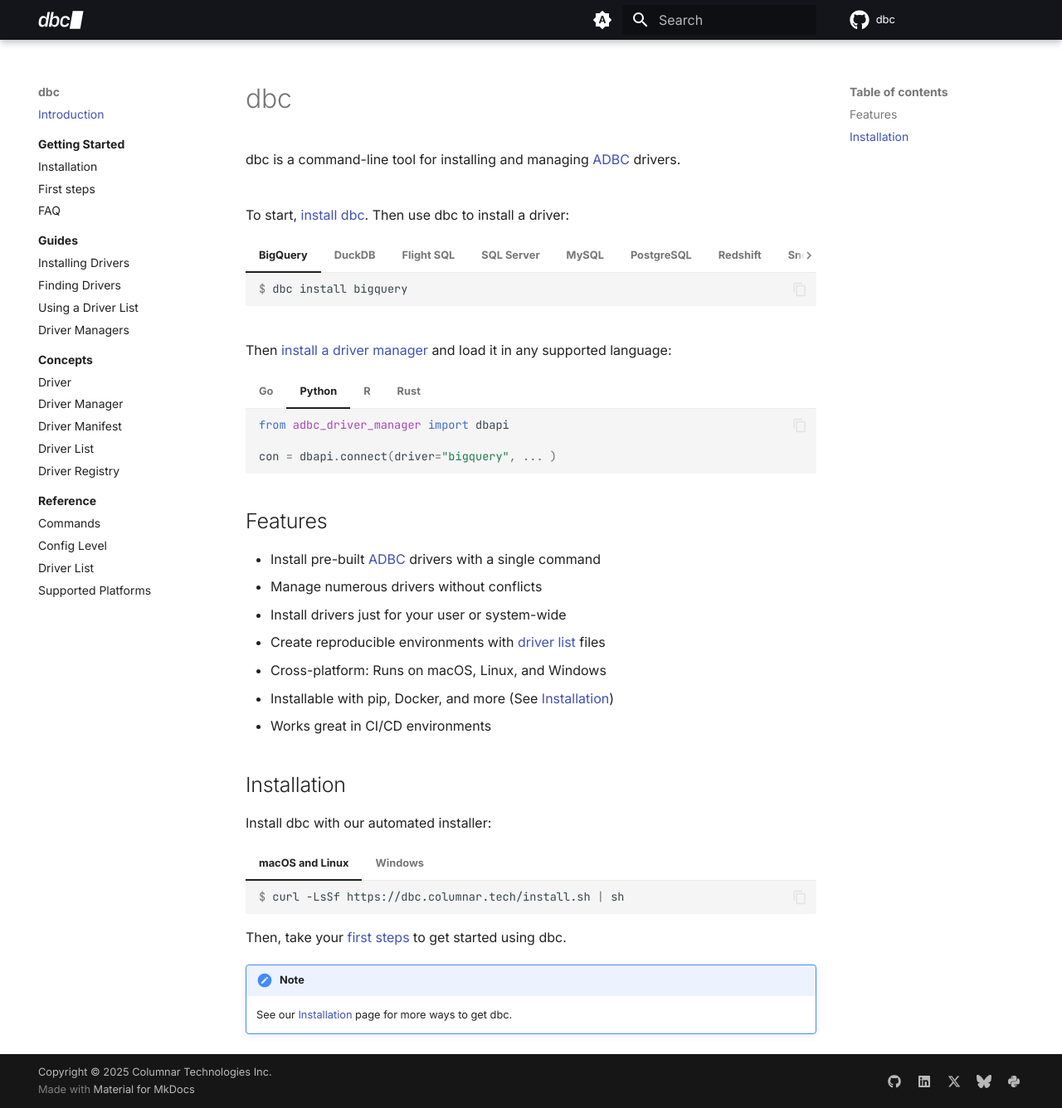
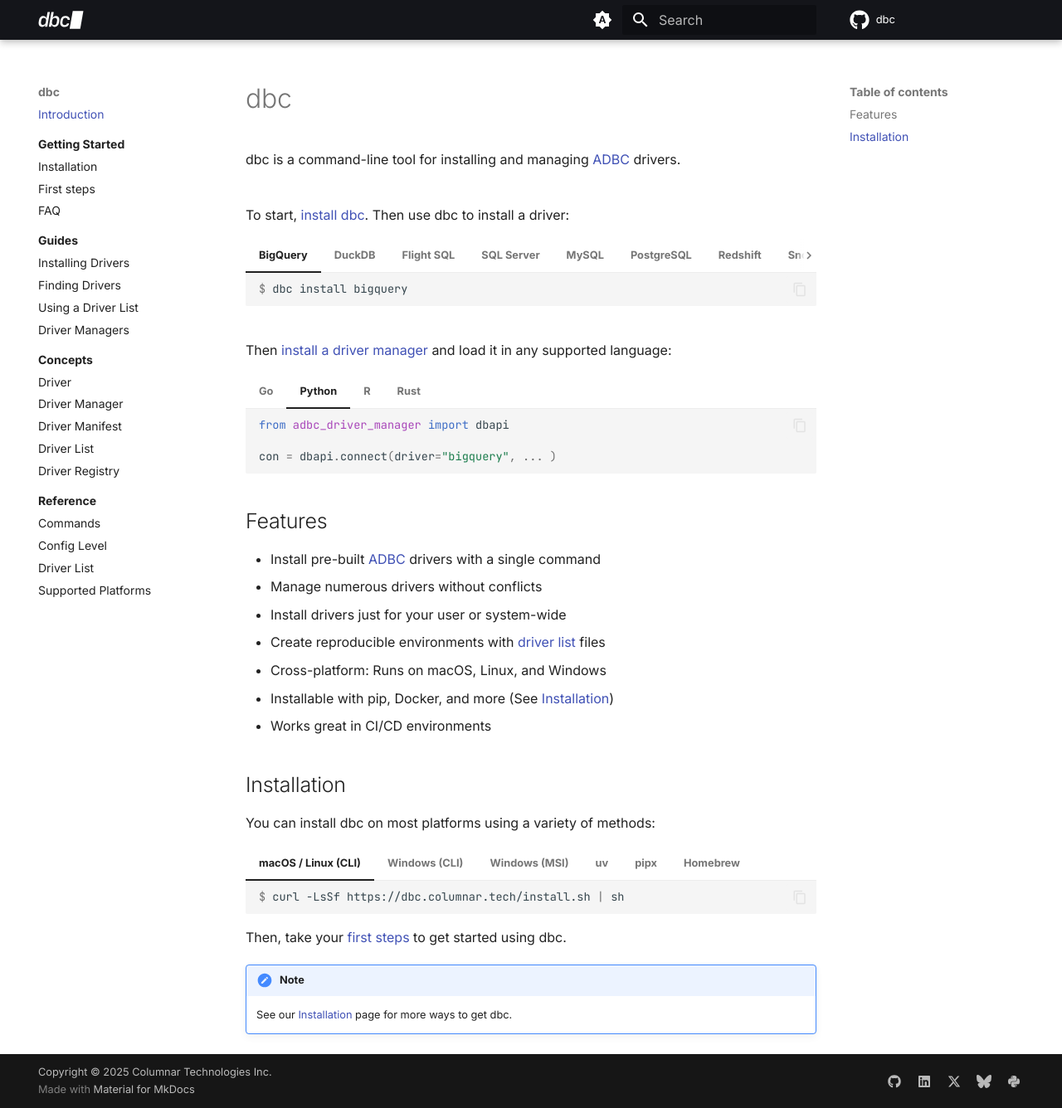
Before and after one commit to columnar-tech/dbc, an MkDocs documentation site: the page built from docs/index.md, in a window 1280 px wide and 1336 px high. Shown: the whole window at 83% size. Built offline with MkDocs 1.6.1 and Material for MkDocs 9.7.7, drawn with Linux system fonts in a browser that asks for light colours; plug-ins that fetch from the network failed and are left out; comment, search, counter and statistics services are not loaded.

Commit message:
docs: list more installation options on index page

````diff
--- a/docs/index.md
+++ b/docs/index.md
@@ -436,18 +436,40 @@
 
 ## Installation
 
-Install dbc with our automated installer:
+You can install dbc on most platforms using a variety of methods:
 
-=== "macOS and Linux"
+=== "macOS / Linux (CLI)"
 
     ```console
     $ curl -LsSf https://dbc.columnar.tech/install.sh | sh
     ```
 
-=== "Windows"
+=== "Windows (CLI)"
 
     ```console
     $ powershell -ExecutionPolicy ByPass -c "irm https://dbc.columnar.tech/install.ps1 | iex"
+    ```
+
+=== "Windows (MSI)"
+
+    <https://dbc.columnar.tech/latest/dbc-latest-x64.msi>
+
+=== "uv"
+
+    ```console
+    $ uv tool install dbc
+    ```
+
+=== "pipx"
+
+    ```console
+    $ pipx install dbc
+    ```
+
+=== "Homebrew"
+
+    ```console
+    $ brew tap columnar-tech/tap && brew install --cask dbc
     ```
 
 Then, take your [first steps](getting_started/first_steps.md) to get started using dbc.
````
